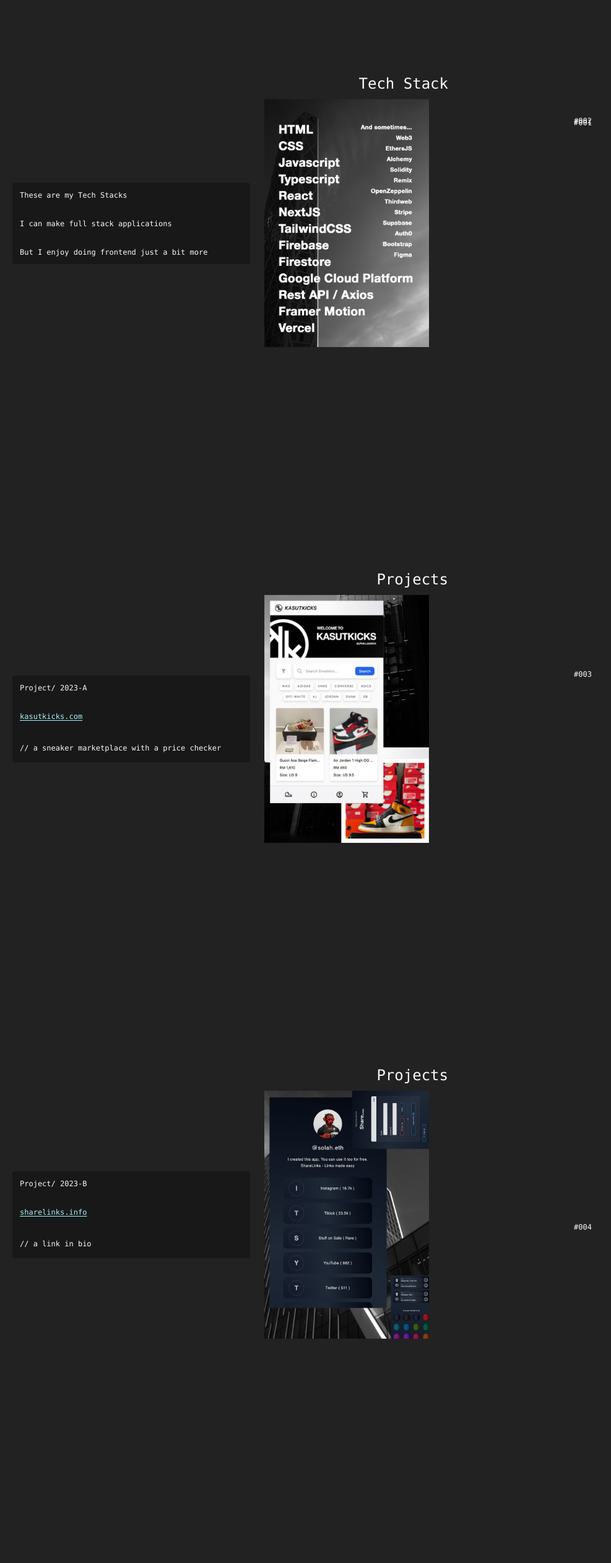
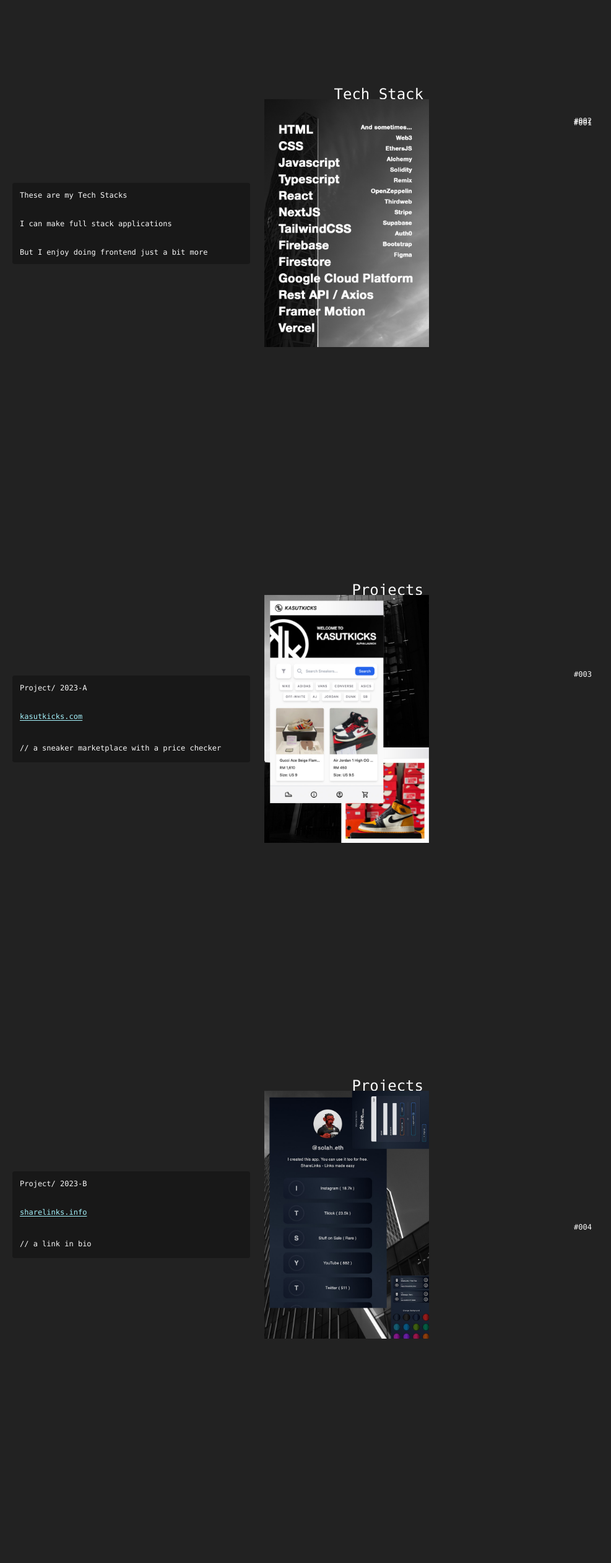
Before and after one commit to solahidris/portfoliosolah, a Next.js app: page / in a window 1280 px wide. Shown: the part 840-3362 px from the top of the page at 62% size, without its empty margins (236-1223 px from the left). Built offline with nearby package versions, Linux system fonts and the light colour scheme.

Commit message:
Title bottom margin to vh

```diff
--- a/components/ParallexPage.tsx
+++ b/components/ParallexPage.tsx
@@ -116,7 +116,7 @@ const ParallexPage = () => {
       subtitle: "Subtitle 2",
       content: (
         <div ref={techStackRef} className="w-[40%] lg:w-[50%] pl-5 flex flex-col justify-center items-start lg:items-end">
-          <p className="absolute right-2 mb-[360px] lg:mb-[450px] lg:text-2xl lg:right-10 font-mono text-xl justify-start lg:mr-[280px]">Tech Stack</p>
+          <p className="absolute right-2 mb-[52vh] lg:text-2xl lg:right-10 font-mono text-xl justify-start lg:mr-[320px]">Tech Stack</p>
           <div className="absolute bg-neutral-900/[85%] w-[30%] p-3 rounded">
             <p className="font-mono text-xs">These are my Tech Stacks</p>
             <p className="font-mono text-xs">I can make full stack applications</p>
@@ -131,7 +131,7 @@ const ParallexPage = () => {
       subtitle: "Subtitle 3",
       content: (
         <div ref={projectsRef} className="w-[40%] lg:w-[50%] pl-5 flex flex-col justify-center items-start lg:items-end">
-          <p className="absolute right-2 mb-[360px] lg:mb-[450px] lg:text-2xl lg:right-10 font-mono text-xl justify-start lg:mr-[280px]">Projects</p>
+          <p className="absolute right-2 mb-[52vh] lg:text-2xl lg:right-10 font-mono text-xl justify-start lg:mr-[320px]">Projects</p>
           <div className="absolute bg-neutral-900/[85%] w-[30%] p-3 rounded">
             <p className="font-mono text-xs">Project/ 2023-A</p>
             <p className="flex">
@@ -149,7 +149,7 @@ const ParallexPage = () => {
       subtitle: "Subtitle 4",
       content: (
         <div className="w-[40%] lg:w-[50%] pl-5 flex flex-col justify-center items-start lg:items-end">
-          <p className="absolute right-2 mb-[360px] lg:mb-[450px] lg:text-2xl lg:right-10 font-mono text-xl justify-start lg:mr-[280px]">Projects</p>
+          <p className="absolute right-2 mb-[52vh] lg:text-2xl lg:right-10 font-mono text-xl justify-start lg:mr-[320px]">Projects</p>
           <div className="absolute bg-neutral-900/[85%] w-[30%] p-3 rounded">
             <p className="font-mono text-xs">Project/ 2023-B</p>
             <p className="flex">
@@ -167,7 +167,7 @@ const ParallexPage = () => {
       subtitle: "Subtitle 5",
       content: (
         <div className="w-[40%] lg:w-[50%] pl-5 flex flex-col justify-center items-start lg:items-end">
-          <p className="absolute right-2 mb-[360px] lg:mb-[450px] lg:text-2xl lg:right-10 font-mono text-xl justify-start lg:mr-[280px]">Projects</p>
+          <p className="absolute right-2 mb-[52vh] lg:text-2xl lg:right-10 font-mono text-xl justify-start lg:mr-[320px]">Projects</p>
           <div className="absolute bg-neutral-900/[85%] w-[30%] p-3 rounded">
             <p className="font-mono text-xs">Project/ 2023-C</p>
             <p className="flex">
@@ -185,7 +185,7 @@ const ParallexPage = () => {
       subtitle: "Subtitle 6",
       content: (
         <div className="w-[40%] lg:w-[50%] pl-5 flex flex-col justify-center items-start lg:items-end">
-          <p className="absolute right-2 mb-[360px] lg:mb-[450px] lg:text-2xl lg:right-10 font-mono text-xl justify-start lg:mr-[280px]">Other Projects</p>
+          <p className="absolute right-2 mb-[52vh] lg:text-2xl lg:right-10 font-mono text-xl justify-start lg:mr-[320px]">Other Projects</p>
           <div className="absolute bg-neutral-900/[85%] w-[30%] p-3 rounded">
             <p className="font-mono text-xs">Things I&apos;ve coded for fun / iv test previously</p>
             <div className="flex flex-col gap-2 flex-wrap">
@@ -205,8 +205,8 @@ const ParallexPage = () => {
       subtitle: "Subtitle 7",
       content: (
         <div ref={contactRef} className="w-[40%] lg:w-[50%] pl-5 flex flex-col justify-center items-start lg:items-end">
-          {/* <p className="font-mono text-xl justify-start lg:mr-[140px]">Contact</p> */}
-          <p className="absolute right-2 mb-[320px] lg:mb-[450px] lg:text-2xl lg:right-10 font-mono text-xl justify-start lg:mr-[280px]">Contact</p>
+
+          <p className="absolute right-2 mb-[52vh] lg:text-2xl lg:right-10 font-mono text-xl justify-start lg:mr-[320px]">Contact</p>
           <div className="flex flex-col gap-6">
 
             <motion.div whileHover={{ scale: 1.1 }} whileTap={{ scale: 0.95 }} className="flex justify-start z-20">
@@ -259,7 +259,7 @@ const ParallexPage = () => {
 
   return (
     <div className="flex flex-col z-10 px-2">
-      <motion.div className="fixed w-full z-40">
+      <motion.div className="absolute w-full z-40">
         <RightMenu scrollToSection={scrollToSection} />
       </motion.div>
       {imageData.map((data) => (
```
